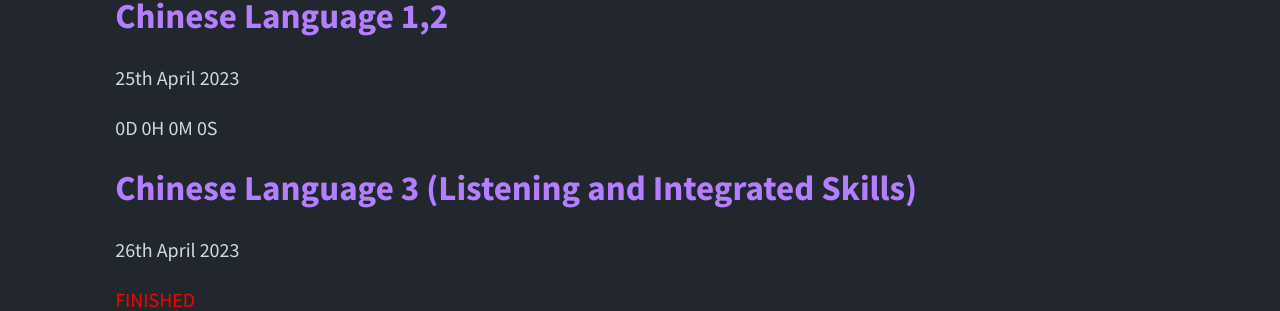
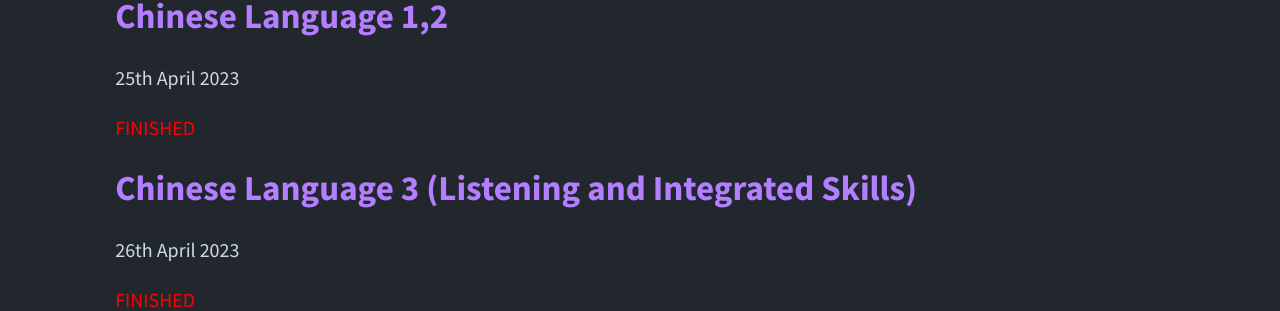
Before and after one commit to darcie6782/darcie6782.github.io, a Jekyll site: the page built from _posts/2023-1-12-Count-down.md, in a window 1280 px wide. Shown: the part 867-1178 px from the top of the page. Built offline with Jekyll 4.4.1, drawn with Linux system fonts in a browser that asks for light colours.

Commit message:
Update 2023-1-12-Count-down.md

```diff
--- a/_posts/2023-1-12-Count-down.md
+++ b/_posts/2023-1-12-Count-down.md
@@ -35,7 +35,7 @@ categories: post
     <p style="color:red">FINISHED</p>
     <h2>Chinese Language 1,2</h2>
     <p>25th April 2023</p>
-    <p id="zh12">0D 0H 0M 0S</p>
+    <p style="color:red">FINISHED</p>
     <h2>Chinese Language 3 (Listening and Integrated Skills)</h2>
     <p>26th April 2023</p>
     <p style="color:red">FINISHED</p>
```
